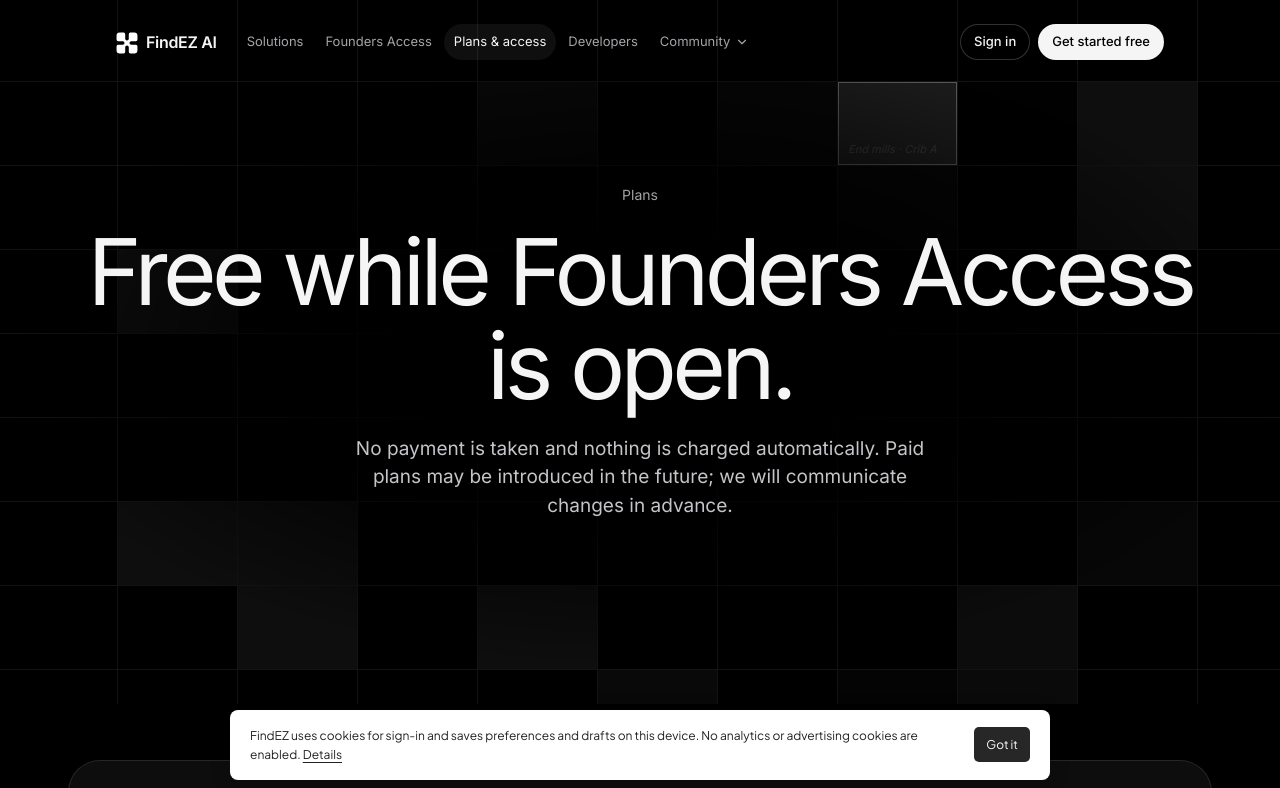
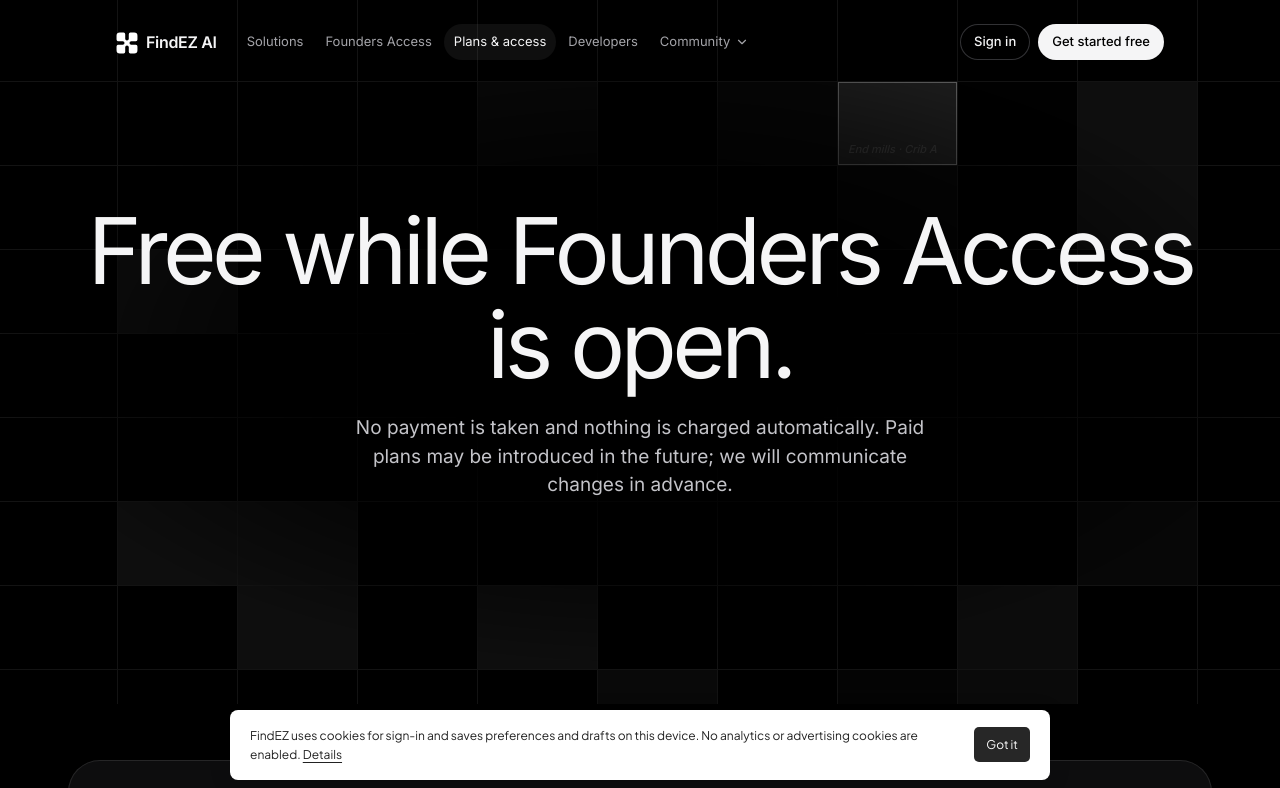
Before and after one commit to tanyasmritivc/main-inventory-app, a Next.js app in the folder frontend/: page /pricing in a window 1280 px wide. Shown: the top 788 px of the page. Built offline with nearby package versions, Linux system fonts and the light colour scheme.

Commit message:
Remove small Plans label above pricing hero

```diff
--- a/frontend/src/components/marketing-dark/sections.js
+++ b/frontend/src/components/marketing-dark/sections.js
@@ -28,7 +28,7 @@ const P={
  solutions:()=>({k:null,html:solutionsSections()}),
  sol:k=>{const s=SOL[k];return {k,labels:s.labels,html:HERO(s.h,s.p,{eb:s.t})+(s.prob?PROB(s.prob[0],s.prob[1]):'')+SCENE(k)+`<section class="blk"><div class="wrap"><h2 class="h2 rv">${s.uh?s.uh[0]:'How it helps'}</h2>${s.uh?`<p class="lead rv">${s.uh[1]}</p>`:''}${NUMS(s.uses)}</div></section>`+(s.note?NOTE(s.note):'')+RAIL(k)+WORDS(s.cta+' '+FA_TXT,'Get Free Founders Access')}},
  founders:()=>({k:null,html:foundersSections()}),
- plans:()=>({k:null,html:HERO('Free while Founders Access is open.','No payment is taken and nothing is charged automatically. Paid plans may be introduced in the future; we will communicate changes in advance.',{eb:'Plans',chat:false,short:true})+
+ plans:()=>({k:null,html:HERO('Free while Founders Access is open.','No payment is taken and nothing is charged automatically. Paid plans may be introduced in the future; we will communicate changes in advance.',{chat:false,short:true})+
   `<section class="blk" style="padding-top:0"><div class="wrap"><div class="plan rv"><div><div style="color:var(--tx2)">Founders Access</div><div class="pr">$0<small>while Founders Access is available</small></div><a class="btn p lg" style="margin-top:32px" onclick="ext('signup')">Get started free</a></div><ul>${['Chat with your inventory','Add items by describing them','Import spreadsheets, columns kept','Capture items with photos','Spaces and recorded locations','Invite your team'].map(x=>`<li>${ic('ck',20)}${x}</li>`).join('')}</ul></div>
   <div class="later rv"><div><b>Paid plans</b><p>We're preparing plans for individuals, teams and businesses. Nothing changes without notice.</p></div><a class="btn s" onclick="ext('contact')">Talk to us about teams</a></div></div></section>`+
   `<section class="blk" style="padding-top:0"><div class="wrap"><h2 class="h2 rv">Questions and answers</h2>${faqHTML()}</div></section>`})};
```
